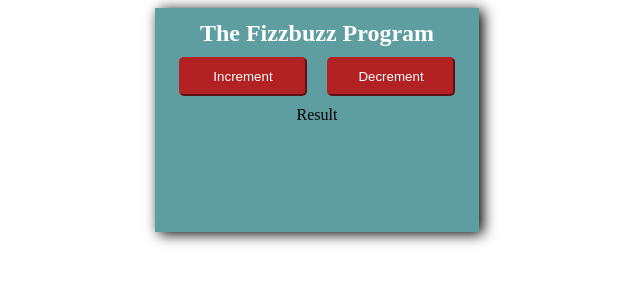
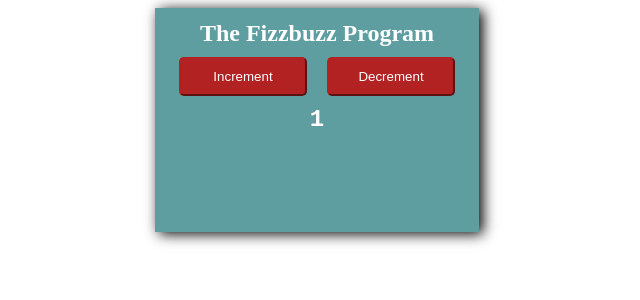
Before and after one commit to nk2962018/FizzbuzzFinal, a React (Create React App) app: page / in a window 1280 px wide. Shown: the top 300 px of the page, without its empty margins (323-963 px from the left). Built offline with nearby package versions, Linux system fonts and the light colour scheme.

Commit message:
Feat:implement increment button functionality.

```diff
--- a/src/components/Button.js
+++ b/src/components/Button.js
@@ -1,8 +1,8 @@
 import "../styles/Button.css";
 
-const Button = ({  text }) => {
+const Button = ({ onClick, text }) => {
   return (
-    <button className="btn-primary" data-testid={text}>
+    <button onClick={onClick} className="btn-primary" data-testid={text}>
       {text}
     </button>
   );
--- a/src/components/Fizzbuzz.js
+++ b/src/components/Fizzbuzz.js
@@ -1,16 +1,44 @@
 import Button from "./Button";
+import { useState } from "react";
+import '../styles/Fizzbuzz.css'
 
 const Fizzbuzz = () => {
+    const [count, setCount] = useState(1);
+
+    const play = () => {
+        if (count % 3 === 0 && count % 15 !== 0) return "Fizz";
+        else if (count % 5 === 0 && count % 15 !== 0) return "Buzz";
+        else if (count % 15 === 0) return "FizzBuzz";
+        else return count;
+    };
+
+    const getUIStyles = (result) => {
+    if (result === "Fizz" || result === "Buzz" || result === "FizzBuzz")
+        return result.toLowerCase();
+    return "count-color";
+    };
+
+    const playUI = () => {
+    const result = play();
+    const className = getUIStyles(result);
+    return <div className={className}>{result}</div>;
+    };
+
+    const incrementCounter = () => {
+        setCount(count + 1);
+    };
+
 return (
     <div data-testid="fizzBuzz">
         <Button
+         onClick={incrementCounter}
          text="Increment"
         />
          <Button
          text="Decrement"
         />
         <div data-testid="result">
-        Result
+         {playUI()}
         </div>
     </div>
   );
--- /dev/null
+++ b/src/styles/Fizzbuzz.css
@@ -0,0 +1,24 @@
+.fizz {
+    color:red;
+    font-family: 'Courier New', Courier, monospace;
+    font-size: 1.5rem;
+    font-weight: bold;
+}
+.buzz {
+    color:blue;
+    font-family: 'Courier New', Courier, monospace;
+    font-size: 1.5rem;
+    font-weight: bold;
+}
+.fizzbuzz {
+    color:green;
+    font-family: 'Courier New', Courier, monospace;
+    font-size: 1.5rem;
+    font-weight: bold;
+}
+.count-color {
+    color:white;
+    font-family: 'Courier New', Courier, monospace;
+    font-size: 1.5rem;
+    font-weight: bold;
+}
```
Also changed, not shown: 1 other file (tests, documents, lock files or other folders).
